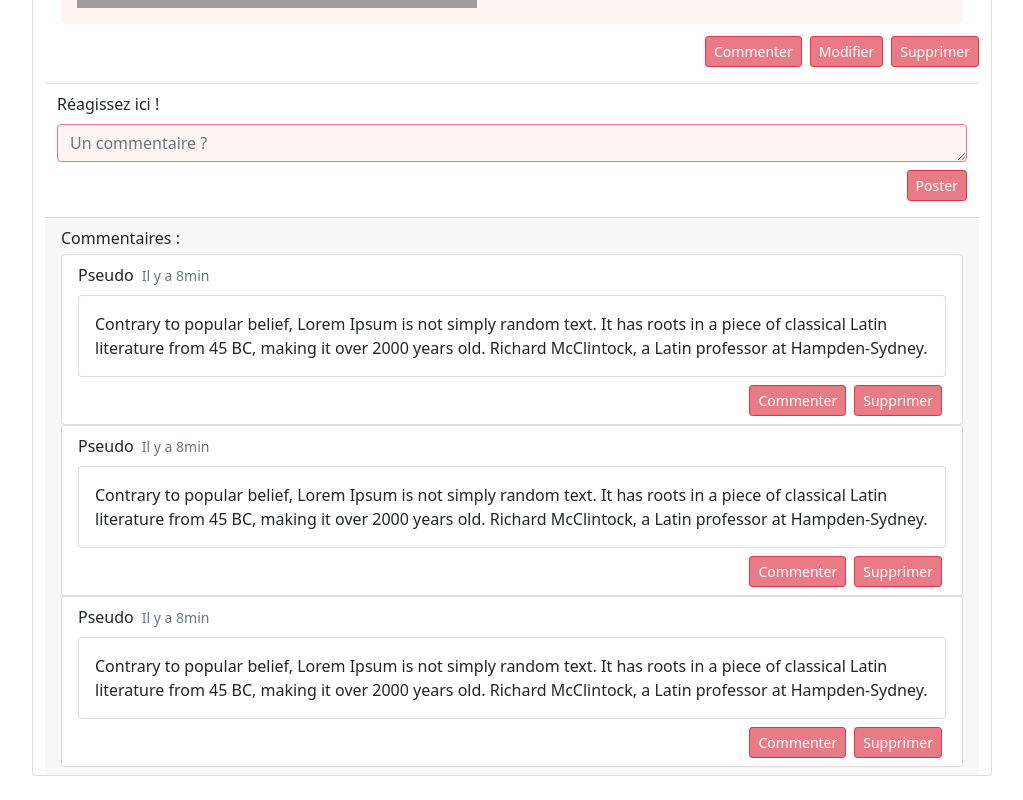
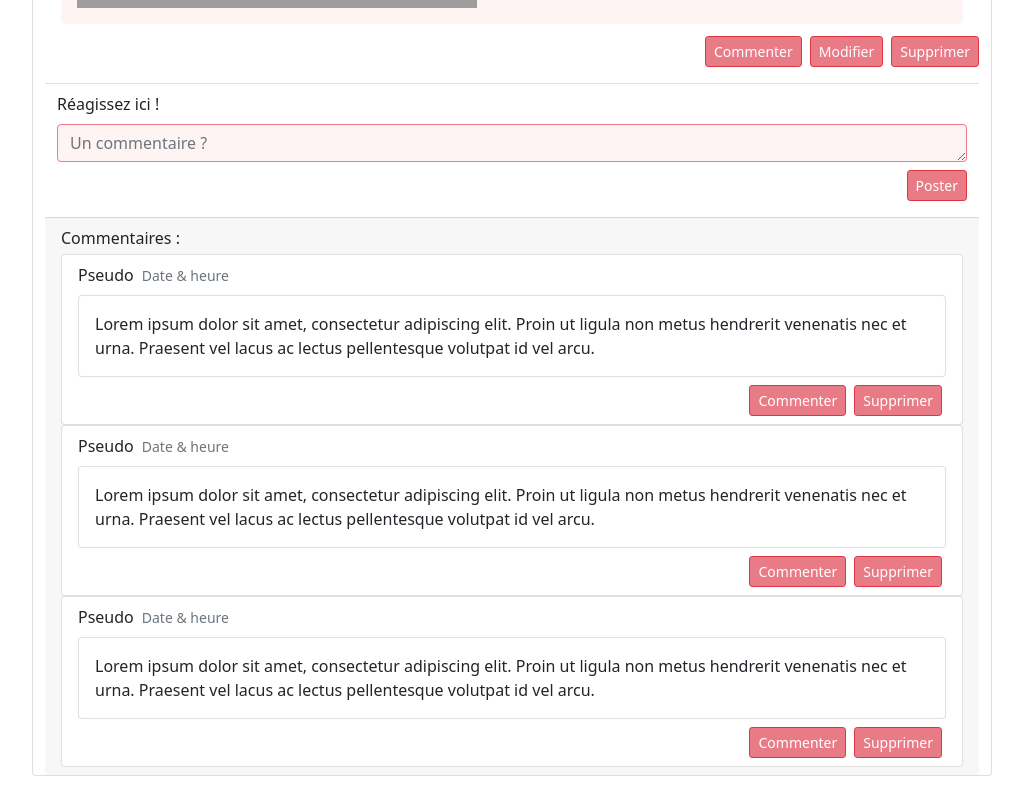
Before and after one commit to StacyBo/bonneaustacy_7_27052021, a React (Create React App) app in the folder frontend/: page / in a window 1280 px wide. Shown: the part 633-1433 px from the top of the page, without its empty margins (128-1151 px from the left). Built offline with nearby package versions, Linux system fonts and the light colour scheme; grey boxes are pictures that could not be loaded.

Commit message:
modifs front

```diff
--- a/frontend/src/components/Home.jsx
+++ b/frontend/src/components/Home.jsx
@@ -18,7 +18,7 @@ const Home = () => {
                     <div className="container card h-100 w-75 mb-4 pt-2">
                         <div className="card-body d-flex pt-1 pb-0">
                             <h5 className="card-title">Pseudo</h5>
-                            <p className="card-text mx-2"><small className="text-muted">Il y a 12min</small></p>
+                            <p className="card-text mx-2"><small className="text-muted">date & heure</small></p>
                         </div>
                         <div className="card-body text-card mx-3 my-1">
                             <p className="card-text"> Hello à tous !<br></br>Comment allez-vous aujourd'hui !?</p>
@@ -43,9 +43,9 @@ const Home = () => {
                         <div className="card-footer">
                             <p className="comment mt-0 mb-1">Commentaires :</p>
                             <div className="card">
-                                <div className="card-body p-0 mx-3 mt-2">Pseudo<small className="text-muted mx-2">Il y a 8min</small></div>
+                            <div className="card-body p-0 mx-3 mt-2">Pseudo<small className="text-muted mx-2">Date & heure </small></div>
                                 <div className="card mx-3 my-2">
-                                    <div className="card-body">Contrary to popular belief, Lorem Ipsum is not simply random text. It has roots in a piece of classical Latin literature from 45 BC, making it over 2000 years old. Richard McClintock, a Latin professor at Hampden-Sydney.</div>
+                                    <div className="card-body">Lorem ipsum dolor sit amet, consectetur adipiscing elit. Proin ut ligula non metus hendrerit venenatis nec et urna. Praesent vel lacus ac lectus pellentesque volutpat id vel arcu. </div>
                                 </div>
                                 <div className="d-flex justify-content-end mx-3 mb-2">
                                 <button type="button" className="btn btn-danger mx-1 btn-sm">Commenter</button>
@@ -53,9 +53,9 @@ const Home = () => {
                                 </div>
                             </div>
                             <div className="card">
-                                <div className="card-body p-0 mx-3 mt-2">Pseudo<small className="text-muted mx-2">Il y a 8min</small></div>
+                            <div className="card-body p-0 mx-3 mt-2">Pseudo<small className="text-muted mx-2">Date & heure </small></div>
                                 <div className="card mx-3 my-2">
-                                    <div className="card-body">Contrary to popular belief, Lorem Ipsum is not simply random text. It has roots in a piece of classical Latin literature from 45 BC, making it over 2000 years old. Richard McClintock, a Latin professor at Hampden-Sydney.</div>
+                                    <div className="card-body">Lorem ipsum dolor sit amet, consectetur adipiscing elit. Proin ut ligula non metus hendrerit venenatis nec et urna. Praesent vel lacus ac lectus pellentesque volutpat id vel arcu. </div>
                                 </div>
                                 <div className="d-flex justify-content-end mx-3 mb-2">
                                 <button type="button" className="btn btn-danger mx-1 btn-sm">Commenter</button>
@@ -63,9 +63,9 @@ const Home = () => {
                                 </div>
                             </div>
                             <div className="card">
-                                <div className="card-body p-0 mx-3 mt-2">Pseudo<small className="text-muted mx-2">Il y a 8min</small></div>
+                                <div className="card-body p-0 mx-3 mt-2">Pseudo<small className="text-muted mx-2">Date & heure </small></div>
                                 <div className="card mx-3 my-2">
-                                    <div className="card-body">Contrary to popular belief, Lorem Ipsum is not simply random text. It has roots in a piece of classical Latin literature from 45 BC, making it over 2000 years old. Richard McClintock, a Latin professor at Hampden-Sydney.</div>
+                                    <div className="card-body">Lorem ipsum dolor sit amet, consectetur adipiscing elit. Proin ut ligula non metus hendrerit venenatis nec et urna. Praesent vel lacus ac lectus pellentesque volutpat id vel arcu. </div>
                                 </div>
                                 <div className="d-flex justify-content-end mx-3 mb-2">
                                     <button type="button" className="btn btn-danger mx-1 btn-sm">Commenter</button>
```
